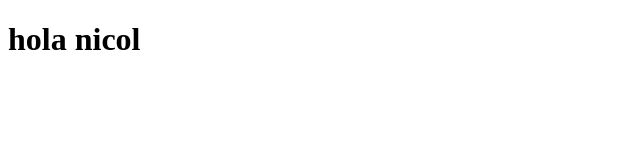
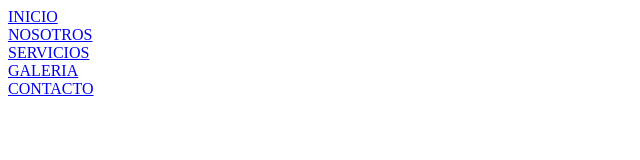
Before and after one commit to nicolasprograma/PRACTICA-17-AGOSTO-24, a plain HTML site: page index.html in a window 1280 px wide. Shown: the whole page, without its empty margins (0-640 px from the left). Drawn offline with Linux system fonts and the light colour scheme.

Commit message:
correccion

```diff
--- a/index.html
+++ b/index.html
@@ -6,6 +6,10 @@
     <title>Document</title>
   </head>
   <body>
-    <h1>hola nicol</h1>
+    <nav><a href="inicio.html">INICIO</a></nav>
+    <nav><a href="nosotros.html">NOSOTROS</a></nav>
+    <nav><a href="servicios.html">SERVICIOS</a></nav>
+    <nav><a href="galeria.html">GALERIA</a></nav>
+    <nav><a href="contacto.html">CONTACTO</a></nav>
   </body>
 </html>
```
